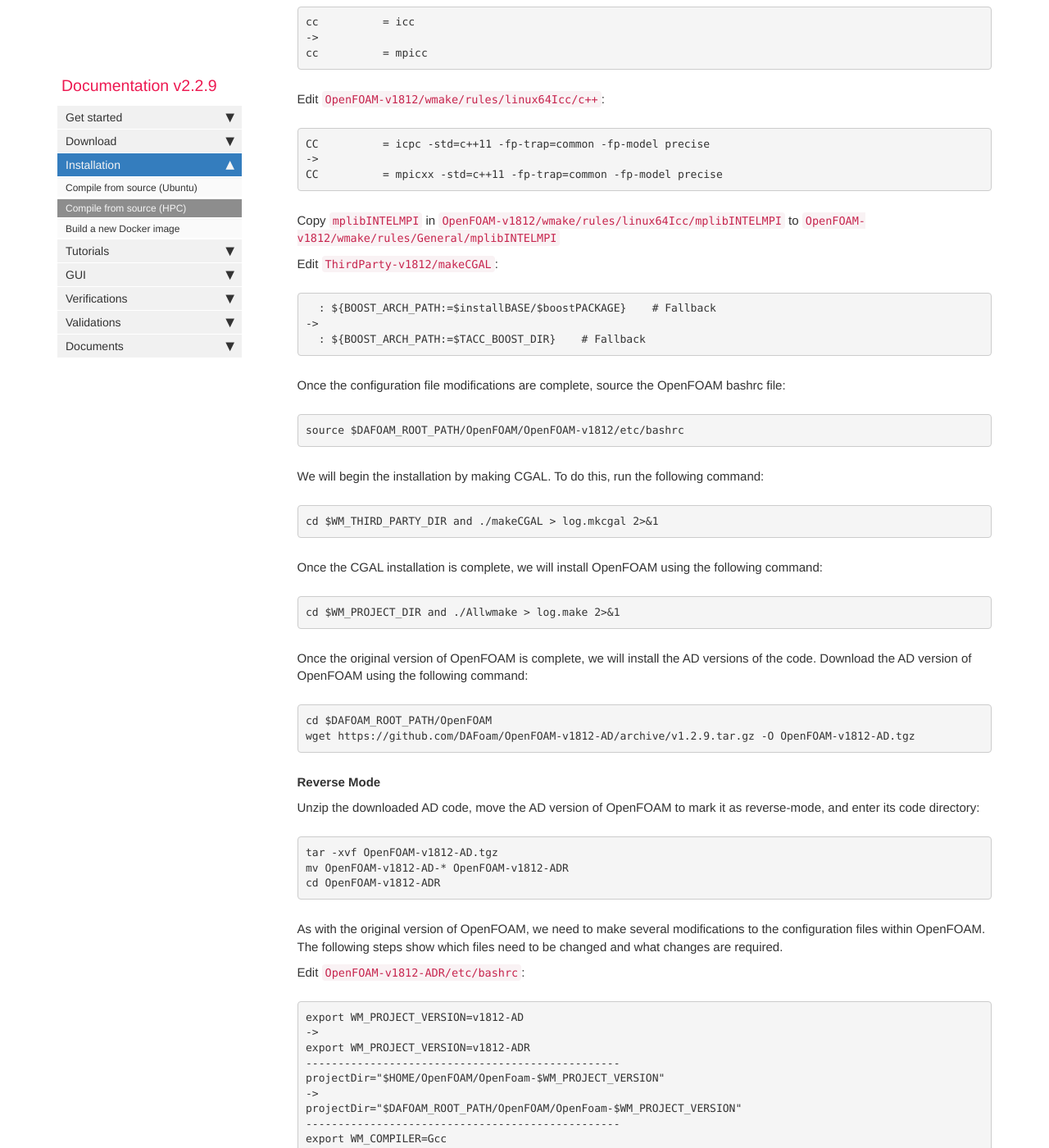
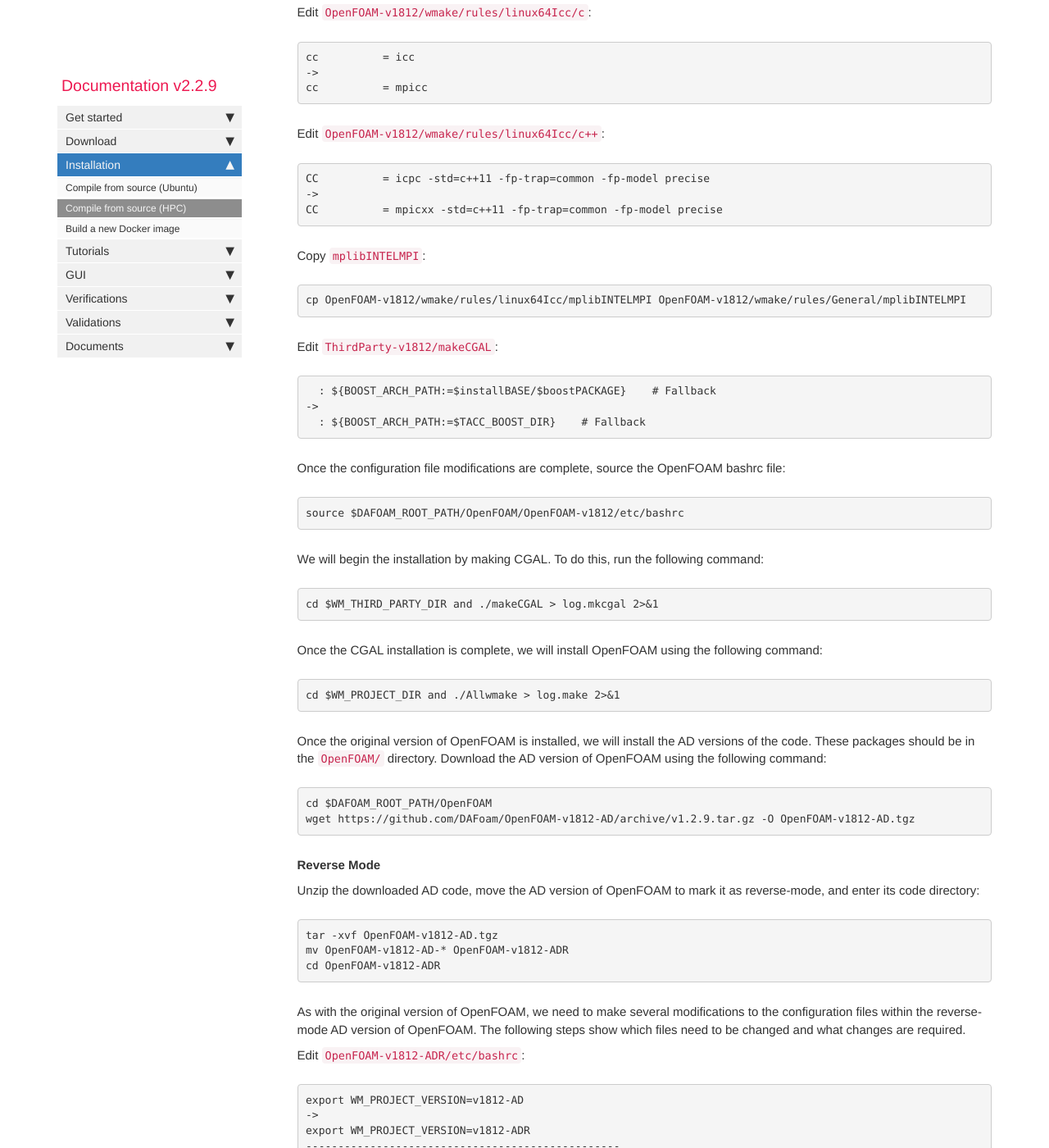
Before and after one commit to DAFoam/DAFoam.github.io, a Jekyll site: the page built from pages/mydoc/mydoc_installation_source_hpc.md, in a window 1280 px wide and 1400 px high, scrolled down 5332 px. Shown: the whole window at 82% size. Built offline with Jekyll 4.4.1, drawn with Linux system fonts in a browser that asks for light colours; comment, search, counter and statistics services are not loaded; some of the changed text lies outside the part shown.

Commit message:
Proofreading HPC installation guide.

```diff
--- a/pages/mydoc/mydoc_installation_source_hpc.md
+++ b/pages/mydoc/mydoc_installation_source_hpc.md
@@ -101,7 +101,7 @@ source $DIR/DAFOAM_VENV/bin/activate
 echo "================= Done Initializing DAFOAM Environment ================"
 </pre>
 
-This file will be responsible for loading the DAFoam environment once everything is installed. A command to source the file can be added to your `bashrc`, or you can call the file by navigating to its directory and running (run this command now):
+This file will be responsible for loading the DAFoam environment once everything is installed. A command to source the file can be added to your `bashrc`, or you can call the file by navigating to its directory and running the following command (run this command now):
 
 <pre>
 . ENV_DAFOAM.sh
@@ -135,7 +135,7 @@ pip3 install petsc4py==3.11.0
 
 ## **Install OpenFOAM**
 
-We will begin by install OpenFOAM-v1812. **There are three versions of OpenFOAM to compile: original, reverse-mode AD (ADR), and forward-mode AD (ADF).** The reverse-mode AD enables the JacobianFree adjoint option, and the forward-mode AD enables the brute-force AD for verifying the adjoint accuracy.
+We will begin by install OpenFOAM-v1812. **There are three versions of OpenFOAM to compile: original, reverse-mode AD (ADR), and forward-mode AD (ADF).** The reverse-mode AD enables the JacobianFree adjoint option, and the forward-mode AD enables the brute-force AD for verifying the adjoint accuracy. These packages should be installed in the `OpenFoam/` directory.
 
 **Build Original**
 
@@ -249,8 +249,11 @@ CC          = mpicxx -std=c++11 -fp-trap=common -fp-model precise
 </pre>
 
 
-Copy `mplibINTELMPI` in `OpenFOAM-v1812/wmake/rules/linux64Icc/mplibINTELMPI` to `OpenFOAM-v1812/wmake/rules/General/mplibINTELMPI`
+Copy `mplibINTELMPI`:
 
+<pre>
+cp OpenFOAM-v1812/wmake/rules/linux64Icc/mplibINTELMPI OpenFOAM-v1812/wmake/rules/General/mplibINTELMPI
+</pre>
 
 Edit `ThirdParty-v1812/makeCGAL`:
 
@@ -278,7 +281,7 @@ Once the CGAL installation is complete, we will install OpenFOAM using the follo
 cd $WM_PROJECT_DIR and ./Allwmake > log.make 2>&1
 </pre>
 
-Once the original version of OpenFOAM is complete, we will install the AD versions of the code. Download the AD version of OpenFOAM using the following command:
+Once the original version of OpenFOAM is installed, we will install the AD versions of the code. These packages should be in the `OpenFOAM/` directory. Download the AD version of OpenFOAM using the following command:
 
 <pre>
 cd $DAFOAM_ROOT_PATH/OpenFOAM
@@ -295,7 +298,7 @@ mv OpenFOAM-v1812-AD-* OpenFOAM-v1812-ADR
 cd OpenFOAM-v1812-ADR
 </pre>
 
-As with the original version of OpenFOAM, we need to make several modifications to the configuration files within OpenFOAM. The following steps show which files need to be changed and what changes are required.
+As with the original version of OpenFOAM, we need to make several modifications to the configuration files within the reverse-mode AD version of OpenFOAM. The following steps show which files need to be changed and what changes are required.
 
 Edit `OpenFOAM-v1812-ADR/etc/bashrc`:
 
@@ -390,9 +393,13 @@ CC          = mpicxx -std=c++11 -fp-trap=common -fp-model precise
 </pre>
 
 
-Copy `mplibINTELMPI` in `OpenFOAM-v1812-ADR/wmake/rules/linux64Icc/mplibINTELMPI` to `OpenFOAM-v1812-ADR/wmake/rules/General/mplibINTELMPI`
+Copy `mplibINTELMPI`:
 
-Once the configuration file modifications are complete, source the OpenFOAM forward-mode bashrc file:
+<pre>
+cp OpenFOAM-v1812-ADR/wmake/rules/linux64Icc/mplibINTELMPI OpenFOAM-v1812-ADR/wmake/rules/General/mplibINTELMPI
+</pre>
+
+Once the configuration file modifications are complete, source the OpenFOAM reverse-mode bashrc file:
 
 <pre>
 source $DAFOAM_ROOT_PATH/OpenFOAM/OpenFOAM-v1812-ADR/etc/bashrc
@@ -425,7 +432,7 @@ mv OpenFOAM-v1812-AD-* OpenFOAM-v1812-ADF
 cd OpenFOAM-v1812-ADF
 </pre>
 
-As with the original and reverse-mode versions of OpenFOAM, we need to make several modifications to the configuration files within OpenFOAM. The following steps show which files need to be changed and what changes are required.
+As with the original and reverse-mode versions of OpenFOAM, we need to make several modifications to the configuration files within the forward-mode AD version of OpenFOAM. The following steps show which files need to be changed and what changes are required.
 
 Edit `OpenFOAM-v1812-ADF/etc/bashrc`:
 
@@ -515,7 +522,11 @@ CC          = icpc -std=c++11 -fp-trap=common -fp-model precise
 CC          = mpicxx -std=c++11 -fp-trap=common -fp-model precise
 </pre>
 
-Copy `mplibINTELMPI` in `OpenFOAM-v1812-ADF/wmake/rules/linux64Icc/mplibINTELMPI` to `OpenFOAM-v1812-ADF/wmake/rules/General/mplibINTELMPI`
+Copy `mplibINTELMPI`:
+
+<pre>
+cp OpenFOAM-v1812-ADF/wmake/rules/linux64Icc/mplibINTELMPI OpenFOAM-v1812-ADF/wmake/rules/General/mplibINTELMPI
+</pre>
 
 Once the configuration file modifications are complete, source the OpenFOAM forward-mode bashrc file:
 
@@ -523,7 +534,7 @@ Once the configuration file modifications are complete, source the OpenFOAM forw
 source $DAFOAM_ROOT_PATH/OpenFOAM/OpenFOAM-v1812-ADF/etc/bashrc
 </pre>
 
-INstall OpenFOAM forward-mode AD using the following command:
+Install OpenFOAM forward-mode AD using the following command:
 
 <pre>
 cd $WM_PROJECT_DIR and ./Allwmake > log.make 2>&1
```
Also changed, not shown: other parts of pages/mydoc/mydoc_installation_source_hpc.md (+1 -1 lines).
